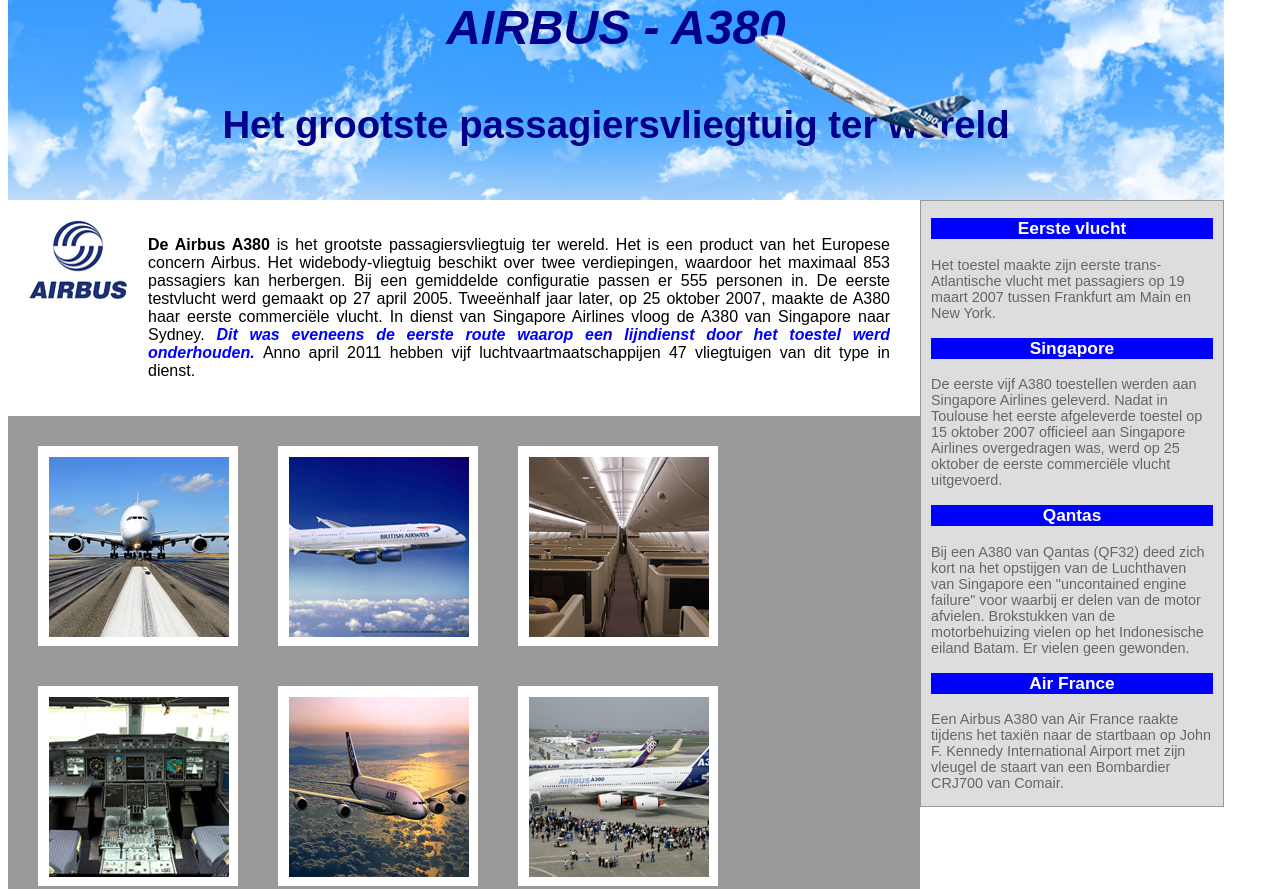
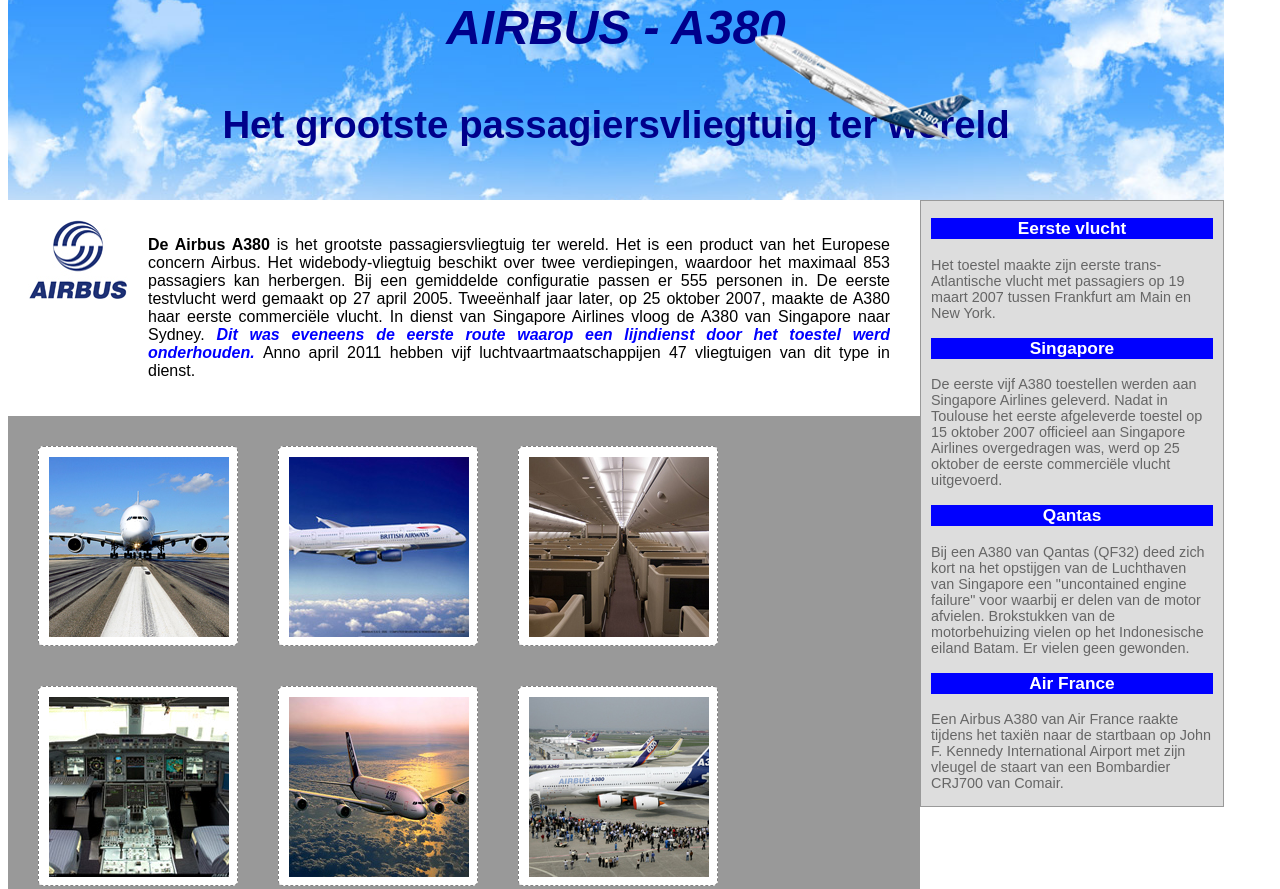
Before and after one commit to ArneVergote/Webdevelopment-1TIa, a plain HTML site: page Labo 9/opdracht airbus/airbus.html in a window 1280 px wide. Shown: the top 889 px of the page. Drawn offline with Linux system fonts and the light colour scheme.

Commit message:
Update style.css

```diff
--- a/Labo 9/opdracht airbus/styles/style.css
+++ b/Labo 9/opdracht airbus/styles/style.css
@@ -74,7 +74,8 @@ span{
     height: 200px;
     padding: 10px;
     background-color: white;
-    border: 1px dashed white;
+    border: 1px dashed grey;
+    border-radius: 5px;
     margin: 20px;
     box-sizing: border-box;
     float: left;
```
